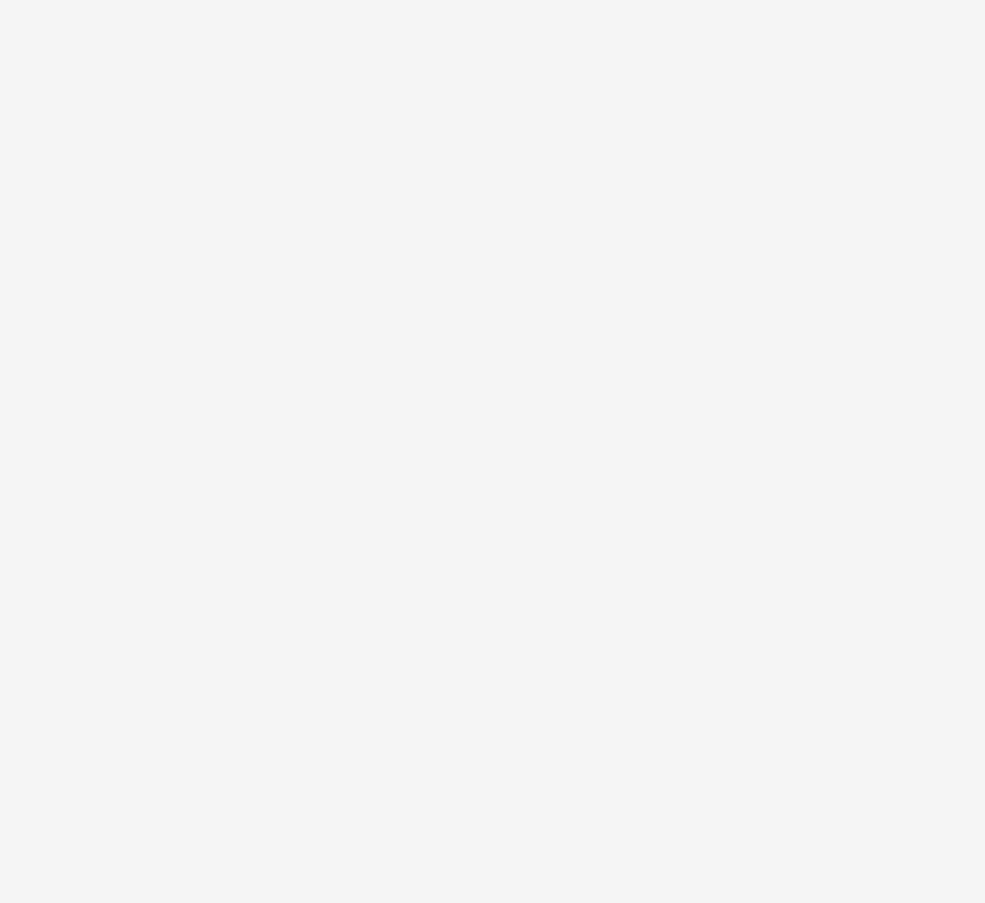
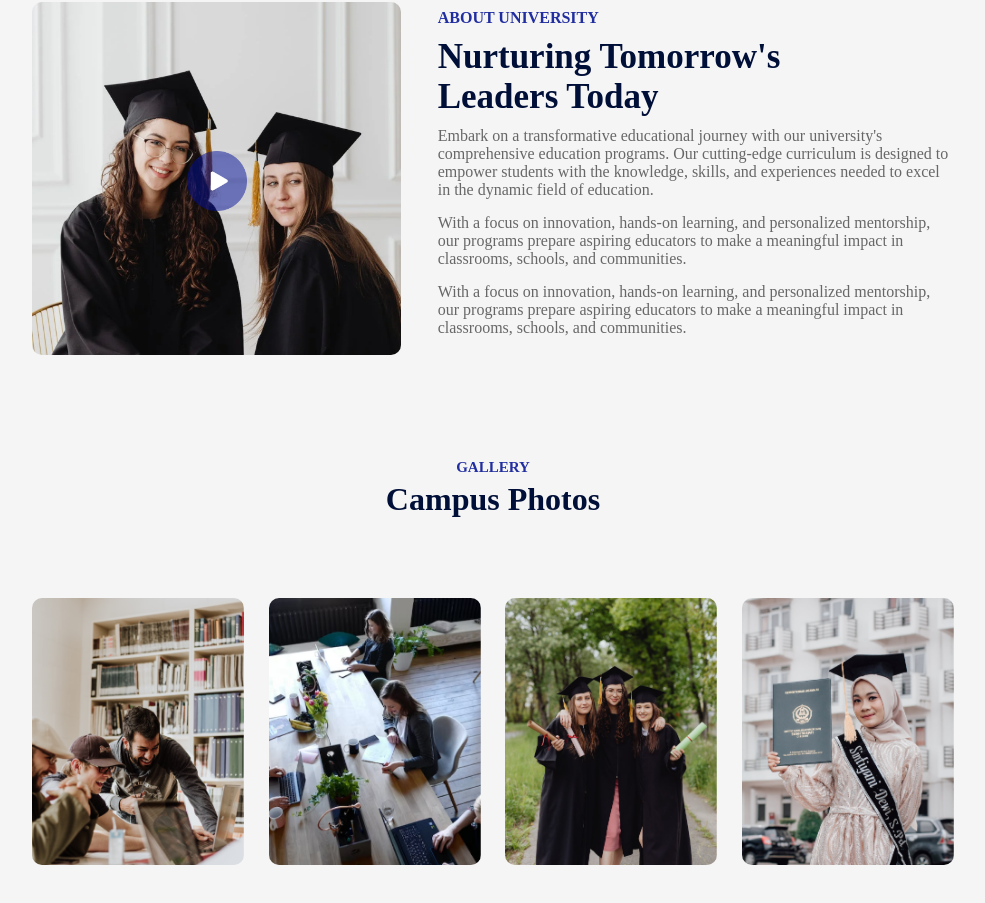
Before and after one commit to M-Munim/EducSiteTemplate, a React (Vite) app: page / in a window 1280 px wide. Shown: the part 1394-2297 px from the top of the page, without its empty margins (147-1132 px from the left). Before the commit the page ends 1247 px from the top, so only its background shows below. Built offline with nearby package versions, Linux system fonts and the light colour scheme.

Commit message:
about, campus and title section

```diff
--- a/src/App.jsx
+++ b/src/App.jsx
@@ -2,6 +2,9 @@ import React from 'react'
 import Navbar from './Components/Navbar/Navbar'
 import Hero from './Components/Hero/Hero'
 import Programs from './Components/Programs/Programs'
+import Title from './Components/Title/Title'
+import About from './Components/About/About'
+import Campus from './Components/Campus/Campus'
 
 const App = () => {
   return (
@@ -9,7 +12,12 @@ const App = () => {
       <Navbar />
       <Hero />
       <div className="container">
+        <Title subTitle='OUR PROGRAM' title='What We Offer' />
         <Programs />
+        <About />
+        <Title subTitle='Gallery' title='Campus Photos' />
+        <Campus />
+        <Title subTitle='Testimonials' title='What Student Says' />
       </div>
     </>
   )
--- /dev/null
+++ b/src/Components/About/About.css
@@ -0,0 +1,48 @@
+.about {
+  margin: 100px auto;
+  display: flex;
+  align-items: center;
+  justify-content: space-between;
+  width: 90%;
+}
+
+.about-left {
+  flex-basis: 40%;
+  position: relative;
+}
+
+.about-right {
+  flex-basis: 56%;
+}
+
+.aboutImg {
+  width: 100%;
+  border-radius: 10px;
+}
+
+.playIcon {
+  width: 60px;
+  position: absolute;
+  top: 50%;
+  left: 50%;
+  transform: translate(-50%, -50%);
+  cursor: pointer;
+}
+
+.about h3 {
+  font-weight: 600;
+  font-size: 16px;
+  color: #212EA0;
+}
+
+.about h2 {
+  font-size: 35px;
+  color: #000F38;
+  margin: 10px 0;
+  max-width: 400px;
+}
+
+.about p {
+  color: #676767;
+  margin-bottom: 15px;
+}
--- /dev/null
+++ b/src/Components/About/About.jsx
@@ -0,0 +1,27 @@
+import React from 'react'
+import './About.css'
+import aboutImg from '../../assets/about.png'
+import playIcon from '../../assets/play-icon.png'
+
+const About = () => {
+  return (
+    <div className='about'>
+      <div className="about-left">
+        <img src={aboutImg} alt="" className='aboutImg' />
+        <img src={playIcon} alt="" className='playIcon' />
+      </div>
+
+      <div className="about-right">
+        <h3>ABOUT UNIVERSITY</h3>
+        <h2>Nurturing Tomorrow's Leaders Today</h2>
+        <p>Embark on a transformative educational journey with our university's comprehensive education programs. Our cutting-edge curriculum is designed to empower students with the knowledge, skills, and experiences needed to excel in the dynamic field of education.</p>
+
+        <p>With a focus on innovation, hands-on learning, and personalized mentorship, our programs prepare aspiring educators to make a meaningful impact in classrooms, schools, and communities.</p>
+
+        <p>With a focus on innovation, hands-on learning, and personalized mentorship, our programs prepare aspiring educators to make a meaningful impact in classrooms, schools, and communities.</p>
+      </div>
+    </div>
+  )
+}
+
+export default About
--- /dev/null
+++ b/src/Components/Campus/Campus.css
@@ -0,0 +1,17 @@
+.campus {
+  margin: 80px auto;
+  width: 90%;
+  text-align: center;
+}
+
+.gallery {
+  display: flex;
+  align-items: center;
+  justify-content: space-between;
+  margin-bottom: 40px;
+}
+
+.gallery img {
+  width: 23%;
+  border-radius: 10px;
+}
--- /dev/null
+++ b/src/Components/Campus/Campus.jsx
@@ -0,0 +1,24 @@
+import React from 'react'
+import './Campus.css'
+import gallery1 from '../../assets/gallery-1.png'
+import gallery2 from '../../assets/gallery-2.png'
+import gallery3 from '../../assets/gallery-3.png'
+import gallery4 from '../../assets/gallery-4.png'
+import white_arrow from '../../assets/white-arrow.png'
+
+const Campus = () => {
+  return (
+    <div className='campus'>
+      <div className="gallery">
+        <img src={gallery1} alt="" />
+        <img src={gallery2} alt="" />
+        <img src={gallery3} alt="" />
+        <img src={gallery4} alt="" />
+      </div>
+      <button className='btn dark-btn'>See more here <img src={white_arrow} alt="" /></button>
+
+    </div>
+  )
+}
+
+export default Campus
--- a/src/Components/Navbar/Navbar.css
+++ b/src/Components/Navbar/Navbar.css
@@ -22,3 +22,8 @@ nav ul li {
   margin: 5px 20px;
   font-size: 16px;
 }
+
+.dark-nav {
+  background: #212EA0;
+  transition: 0.5s;
+}
--- a/src/Components/Navbar/Navbar.jsx
+++ b/src/Components/Navbar/Navbar.jsx
@@ -1,10 +1,18 @@
-import React from 'react'
+import React, { useEffect, useState } from 'react'
 import './Navbar.css'
 import logo from '../../assets/logo.png'
 
 const Navbar = () => {
+  const [sticky, setSticky] = useState(false);
+
+  useEffect(() => {
+    window.addEventListener('scroll', () => {
+      window.scrollY > 50 ? setSticky(true) : setSticky(false);
+    })
+  }, [])
+
   return (
-    <nav className='container'>
+    <nav className={`container ${sticky ? 'dark-nav' : ''}`} >
       <img src={logo} alt="" className='logo' />
 
       <ul>
@@ -15,7 +23,7 @@ const Navbar = () => {
         <li>Testimonials</li>
         <li><button className="btn">Contact Us</button></li>
       </ul>
-    </nav>
+    </nav >
   )
 }
 
--- /dev/null
+++ b/src/Components/Title/Title.css
@@ -0,0 +1,15 @@
+.title {
+  text-align: center;
+  color: #212EA0;
+  font-size: 15px;
+  font-weight: 600;
+  text-transform: uppercase;
+  margin: 70px 0 30px;
+}
+
+.title h2 {
+  font-size: 32px;
+  color: #000F38;
+  margin-top: 5px;
+  text-transform: none  ;
+}
--- /dev/null
+++ b/src/Components/Title/Title.jsx
@@ -0,0 +1,13 @@
+import React from 'react'
+import './Title.css'
+
+const Title = ({ subTitle, title }) => {
+  return (
+    <div className='title'>
+      <p>{subTitle}</p>
+      <h2>{title}</h2>
+    </div>
+  )
+}
+
+export default Title
--- a/src/index.css
+++ b/src/index.css
@@ -34,7 +34,12 @@ a {
   justify-content: center;
 }
 
-.btn img{
+.btn img {
   width: 20px;
   margin-left: 10px;
 }
+
+.btn.dark-btn {
+  background: #212EA0;
+  color: #fff;
+}
```
